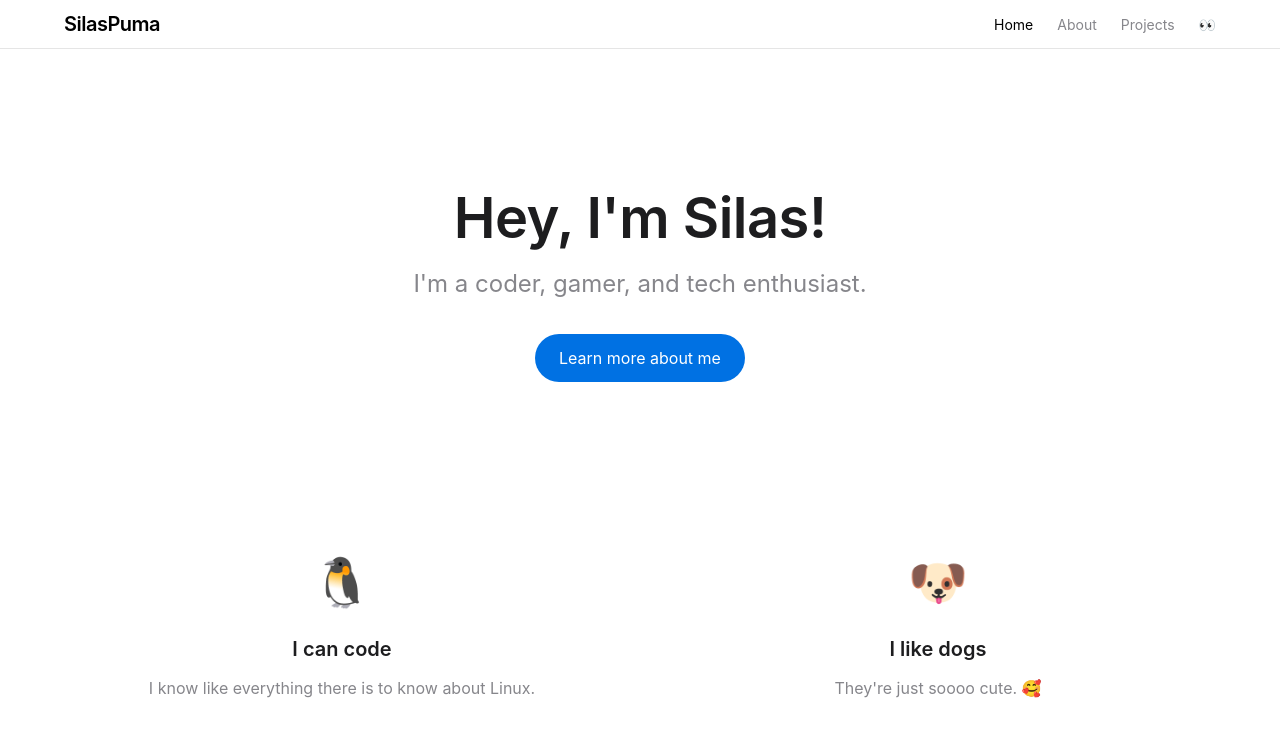
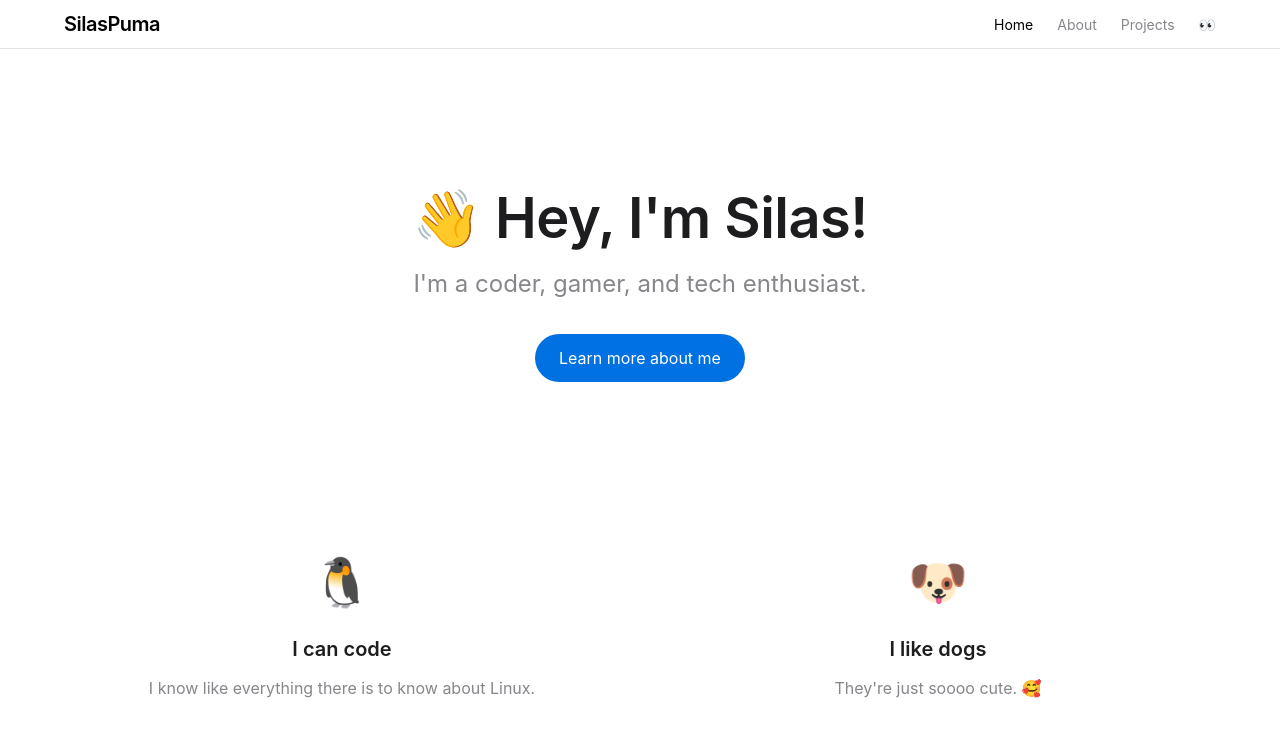
Before and after one commit to silaspuma/silaspuma.com, a plain HTML site: page index.html in a window 1280 px wide. Both pictures are taken after a click on the link "SilasPuma". Shown: the top 745 px of the page. Drawn offline with Linux system fonts and the light colour scheme.

Commit message:
Update index.html

```diff
--- a/index.html
+++ b/index.html
@@ -383,7 +383,7 @@
         <!-- Home Page -->
         <section id="home" class="page active">
             <div class="hero">
-                <h1>Hey, I'm Silas!</h1>
+                <h1>👋 Hey, I'm Silas!</h1>
                 <p>I'm a coder, gamer, and tech enthusiast.</p>
                 <a href="#" class="cta-button" onclick="navigateTo('about')">Learn more about me</a>
             </div>
```
